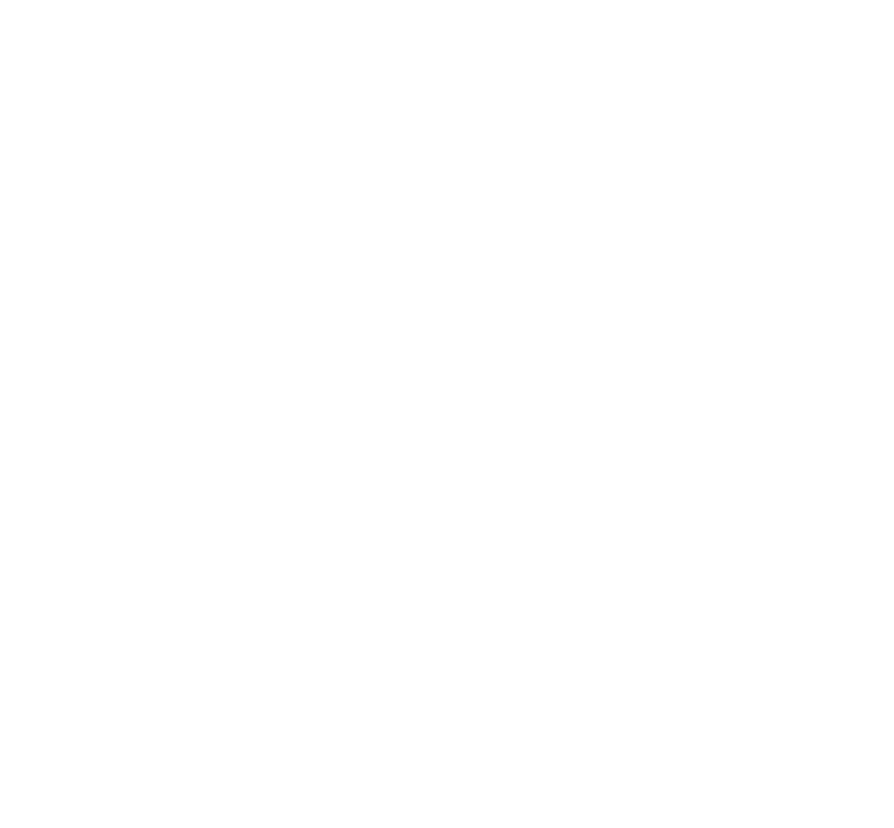
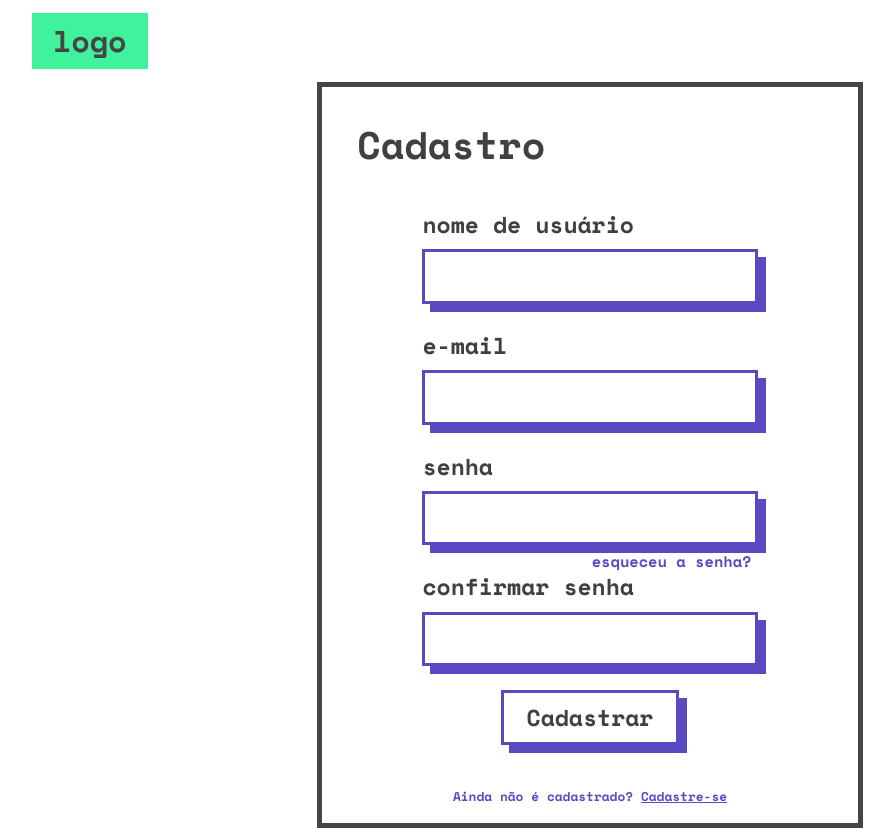
Before and after one commit to QuestIO42/App-frontend, a React (Create React App) app in the folder app/: page /cadastrar in a window 1280 px wide. Before the commit this address had no page. Shown: the whole page, without its empty margins (50-944 px from the left). Before the commit the page ends 800 px from the top, so only its background shows below. Built offline with nearby package versions, Linux system fonts and the light colour scheme.

Commit message:
register frontend done

```diff
--- a/app/src/App.js
+++ b/app/src/App.js
@@ -3,12 +3,14 @@ import { BrowserRouter as Router, Route, Routes} from 'react-router-dom';
 import './App.css';
 import Login from './pages/Login';
 import Cursos from './pages/Cursos';
+import Register from './pages/Register';
 
 function App() {
   return (
       <Router>
           <Routes>
               <Route path="/" element={<Login/>} />
+              <Route path="/cadastrar" element={<Register />} />
               <Route path="/cursos" element={<Cursos />} />
           </Routes>
       </Router>
--- /dev/null
+++ b/app/src/pages/Register.css
@@ -0,0 +1,11 @@
+.text-end{
+  position: relative;
+}
+.text-button.link{
+  position: absolute;
+  right: 0;
+  top: 4px;
+}
+.text-button.link:hover{
+  text-decoration: underline;
+}
--- /dev/null
+++ b/app/src/pages/Register.js
@@ -0,0 +1,84 @@
+import React from 'react';
+import { useState } from 'react';
+import 'bootstrap/dist/css/bootstrap.min.css';
+
+import '../App.css';
+
+
+// This css is only being used for the "esqueceu sua senha" button
+// Not sure if creating a separate css is the best decision, might change later
+import './Register.css';
+
+import logo from "../img/logo.svg";
+import Input from '../components/Input';
+
+const Register = () => {
+
+    const [username, setUsername] = useState('');
+    const [email, setEmail] = useState('');
+    const [password, setPassword] = useState('');
+    const [confirmPassword, setConfirmPassword] = useState('');
+
+    const handleRegister = () => { //Lógica de Autenticação
+
+    }
+
+    return (
+        <div className="container">
+           <nav className="navbar navbar-expand-sm">
+               <a className="navbar-brand" href="/"><img src={logo} class="" alt="logo"/></a>
+           </nav>
+
+
+            <div className="row">
+                <div className="col-3">
+                </div>
+                <div className="col-6">
+                    <div className="card-default">
+
+                        <div className="card-inner">
+                            <div className="card-login">
+
+                                <h3 className="title">Cadastro</h3>
+
+                                <div className="login-body">
+                                    <form className="form">
+                                        <Input name="nome de usuário" setValue={setUsername} value={username}/>
+                                        <Input name="e-mail" setValue={setEmail} value={email}/>
+                                        <Input name="senha" setValue={setPassword} value={password} type="password">
+                                            <div className="text-end">
+                                                <button
+                                                    type="button"
+                                                    className="text-button link">esqueceu a senha?
+                                                </button>
+                                            </div>
+                                        </Input>
+                                        <Input name="confirmar senha" setValue={setConfirmPassword} value={confirmPassword} type="password"/>
+                                        <div className="text-center">
+                                            <button
+                                                type="button"
+                                                className="default-btn"
+                                                onClick={handleRegister}
+                                            >
+                                                Cadastrar
+                                            </button>
+                                        </div>
+                                    </form>
+                                </div>
+                            </div>
+
+                            <div className="text-center">
+                                <button
+                                    type="button"
+                                    className="text-button">Ainda não é cadastrado? <u>Cadastre-se</u>
+                                </button>
+                            </div>
+                        </div>
+                    </div>
+                </div>
+            </div>
+        </div>
+    );
+};
+
+export default Register;
```
